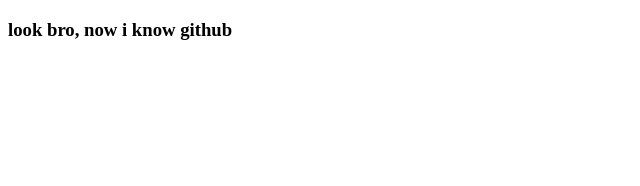
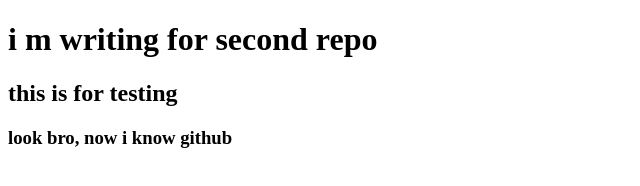
Before and after one commit to mahfuzsmart/2nd-test-repo, a plain HTML site: page index.html in a window 1280 px wide. Shown: the whole page, without its empty margins (0-640 px from the left). Drawn offline with Linux system fonts and the light colour scheme.

Commit message:
added two headings

```diff
--- a/index.html
+++ b/index.html
@@ -6,6 +6,8 @@
     <title>Document</title>
 </head>
 <body>
+    <h1>i m writing for second repo</h1>
+    <h2>this is for testing</h2>
     <h3>look bro, now i know github</h3>
 </body>
 </html>
```
Also changed, not shown: 1 other file.
